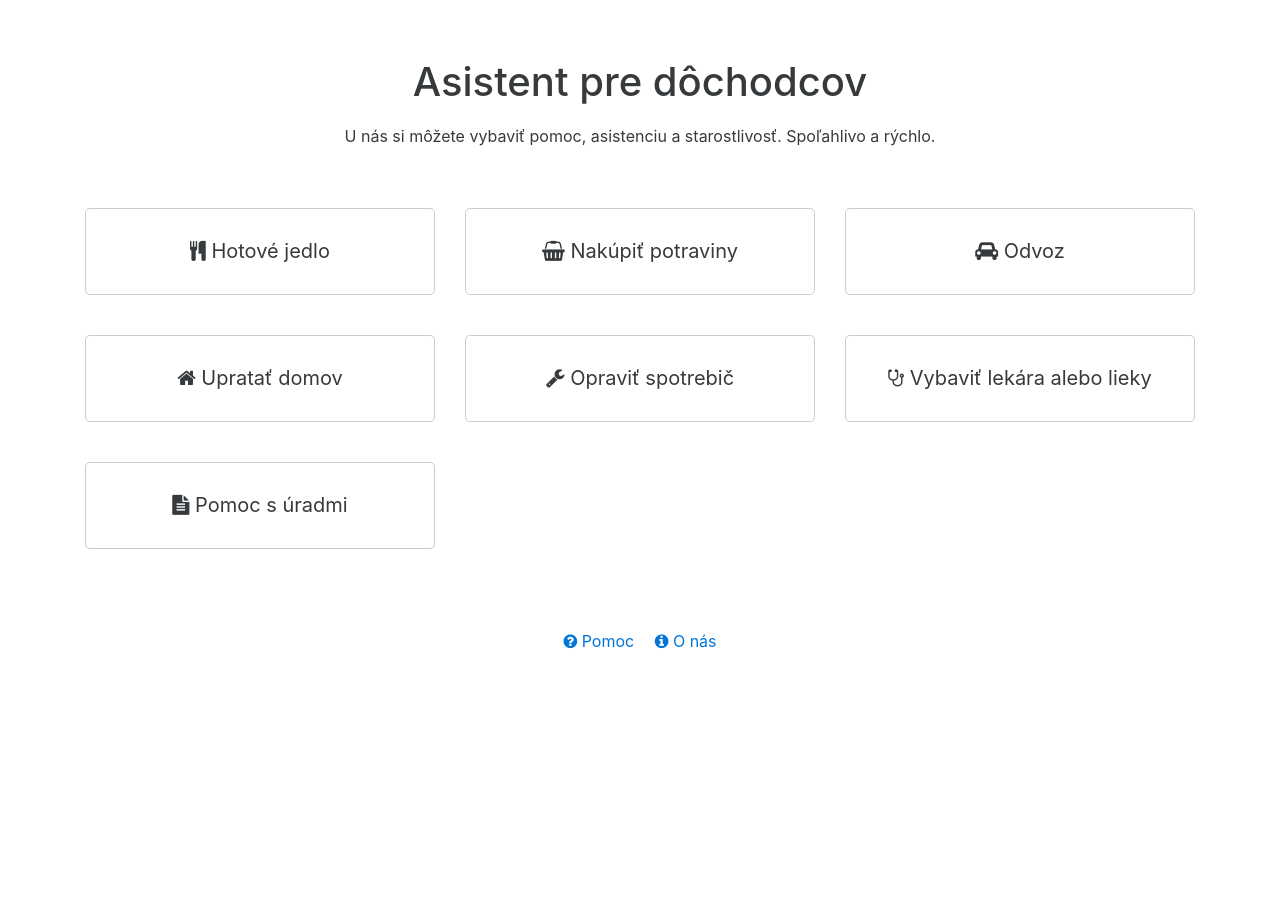
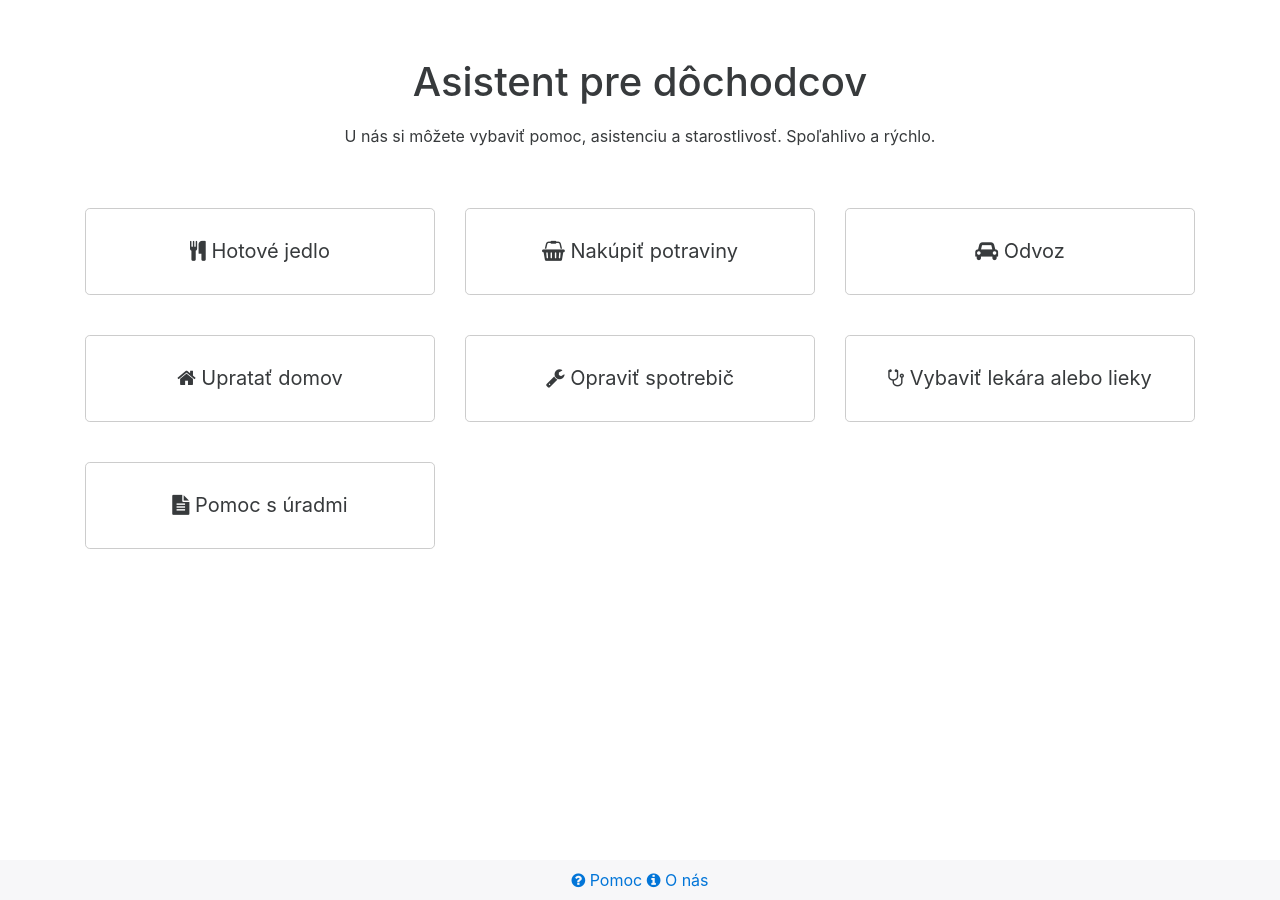
Before and after one commit to chuckeles/elder-assistant, a Jekyll site: the page built from index.html, in a window 1280 px wide. Built offline with Jekyll 4.4.1, drawn with Linux system fonts in a browser that asks for light colours.

Commit message:
Change to bottom fixed navigation

```diff
--- a/_layouts/page.html
+++ b/_layouts/page.html
@@ -29,7 +29,7 @@
 
             <div class="row">
                 <div class="col-xs">
-                    <nav class="nav-inline bottom-nav">
+                    <nav class="navbar navbar-fixed-bottom navbar-light bg-faded bottom-nav">
                         <a href="#" class="nav-link" data-toggle="popover" data-placement="top" data-trigger="focus"
                            title="{{ page.help.title }}"
                            data-content="{{ page.help.content }}">
```
